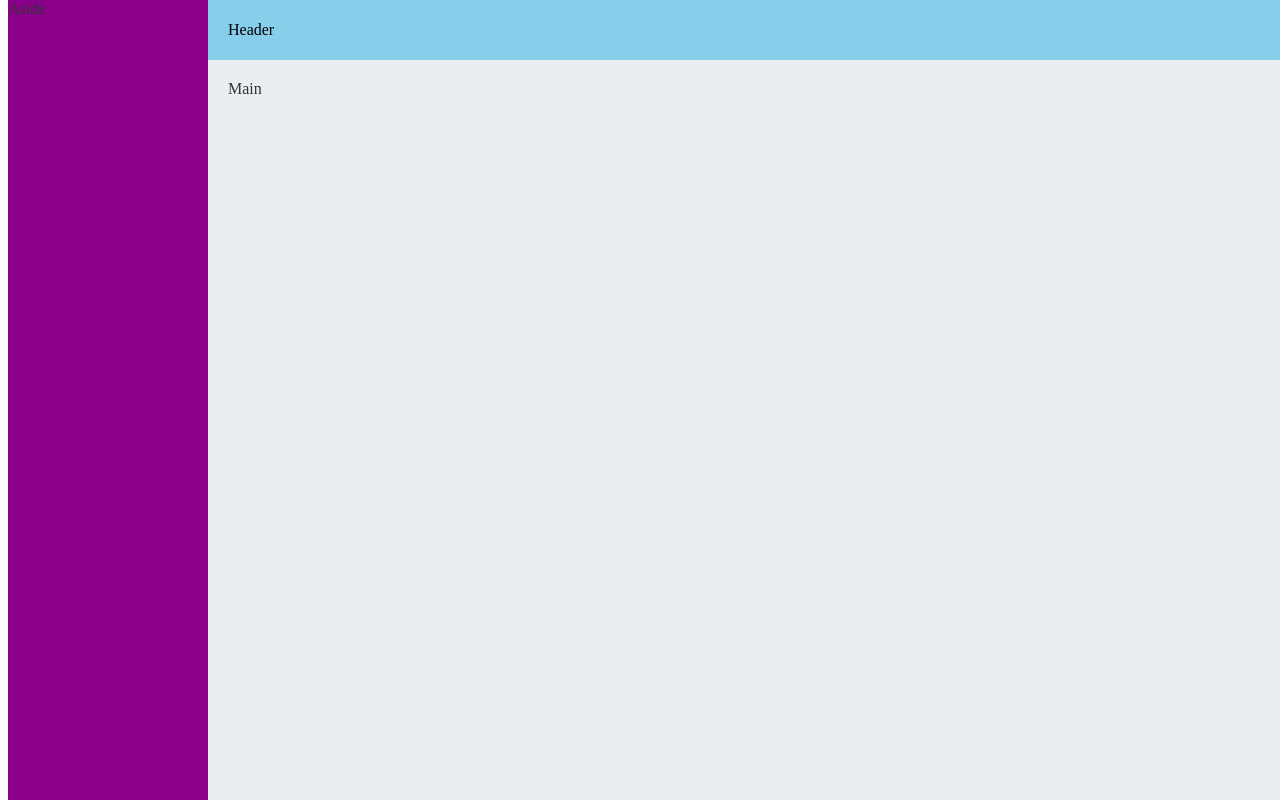
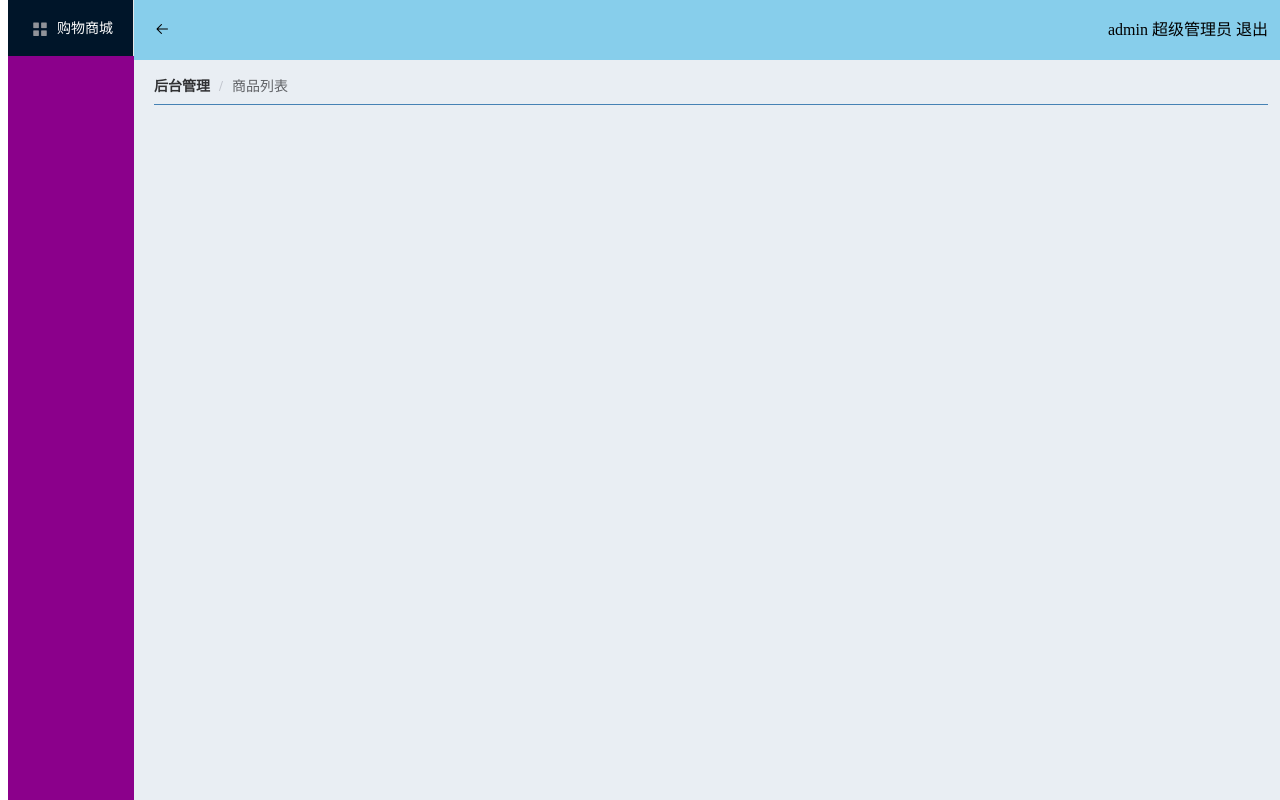
Before and after one commit to yongduss/shop-admin, a Vue app: page / in a window 1280 px wide. Built offline with nearby package versions, Linux system fonts and the light colour scheme.

Commit message:
第一次提交

```diff
--- a/src/components/admin.vue
+++ b/src/components/admin.vue
@@ -1,17 +1,44 @@
 <template>
     <el-container>
-  <el-aside width="200px">Aside</el-aside>
+  <el-aside width="auto">
+      <Aside :isShow='isShow'/>
+  </el-aside>
   <el-container>
-    <el-header>Header</el-header>
-    <el-main>Main</el-main>
+    <el-header>
+      <Header @click='handleChange'/>
+        </el-header>
+    <el-main>
+        <Bread/>
+    </el-main>
   </el-container>
 </el-container>
 </template>
 
 <script>
+//头部
+import Header from './pages/Header.vue'
+//面包屑
+import Bread from './pages/Bread.vue'
+//导航栏
+import Aside from './pages/Aside.vue'
 export default {
+    data(){
+      return {
+        isShow:false,
+      }
+    },
+    methods: {
+      handleChange:function(){
+        this.isShow = !this.isShow
+      }
+    },
+    components:{
+        Header,
+        Bread,
+        Aside
+    }
+}
 
-}
 </script>
 
 <style>
--- /dev/null
+++ b/src/components/pages/Aside.vue
@@ -0,0 +1,41 @@
+<template>
+    <!-- 菜单栏组件 -->
+    <!-- default-active: 默认选中选项 -->
+    <!-- active-text-color：高亮时候的颜色 -->
+    <el-menu
+    default-active="1"
+    class="el-menu-vertical-demo"
+    background-color="#001529"
+    text-color="#fff"
+    active-text-color="#ffd04b"
+    :collapse="isShow">
+    <!-- //:collapse="isShow" 显示收缩和展开 -->
+
+        <!-- 子菜单 -->
+        <el-submenu index="1">
+            <!-- slot指定模板中数据，这里暂时不使用 -->
+            <template slot="title">
+                <i class="el-icon-menu"></i>
+                <span>购物商城</span>
+            </template>
+
+            <el-menu-item index="1-1">
+                <template slot="title">	商品管理</template>
+            </el-menu-item>
+
+            <el-menu-item index="1-2">
+                <template slot="title">栏目管理</template>
+            </el-menu-item>
+        </el-submenu>
+    </el-menu>
+</template>
+
+<script>
+export default {
+    props:['isShow']
+}
+</script>
+
+<style>
+
+</style>
--- /dev/null
+++ b/src/components/pages/Bread.vue
@@ -0,0 +1,23 @@
+<template>
+    <div class="bread">
+        <el-breadcrumb separator="/">
+        <el-breadcrumb-item :to="{ path: '/' }">后台管理</el-breadcrumb-item>
+        <el-breadcrumb-item :to="{ path: '/' }">商品列表</el-breadcrumb-item>
+
+
+    </el-breadcrumb>
+    </div>
+</template>
+
+<script>
+export default {
+
+}
+</script>
+
+<style>
+    .bread{
+        padding-bottom: 10px;
+        border-bottom: 1px solid steelblue
+    }
+</style>
--- /dev/null
+++ b/src/components/pages/Header.vue
@@ -0,0 +1,25 @@
+<template>
+    <el-row type="flex" justify="space-between">
+         <!-- 箭头 -->
+            <div class="arrow" @click="handleClick">
+                <i class="el-icon-back"></i>
+            </div>
+            <div>admin 超级管理员 退出</div>
+</el-row>
+</template>
+
+<script>
+export default {
+    methods: {
+        handleClick:function(){
+            this.$emit('click')
+        }
+    },
+}
+</script>
+
+<style>
+    .arrow{
+        cursor: pointer;
+    }
+</style>
```
